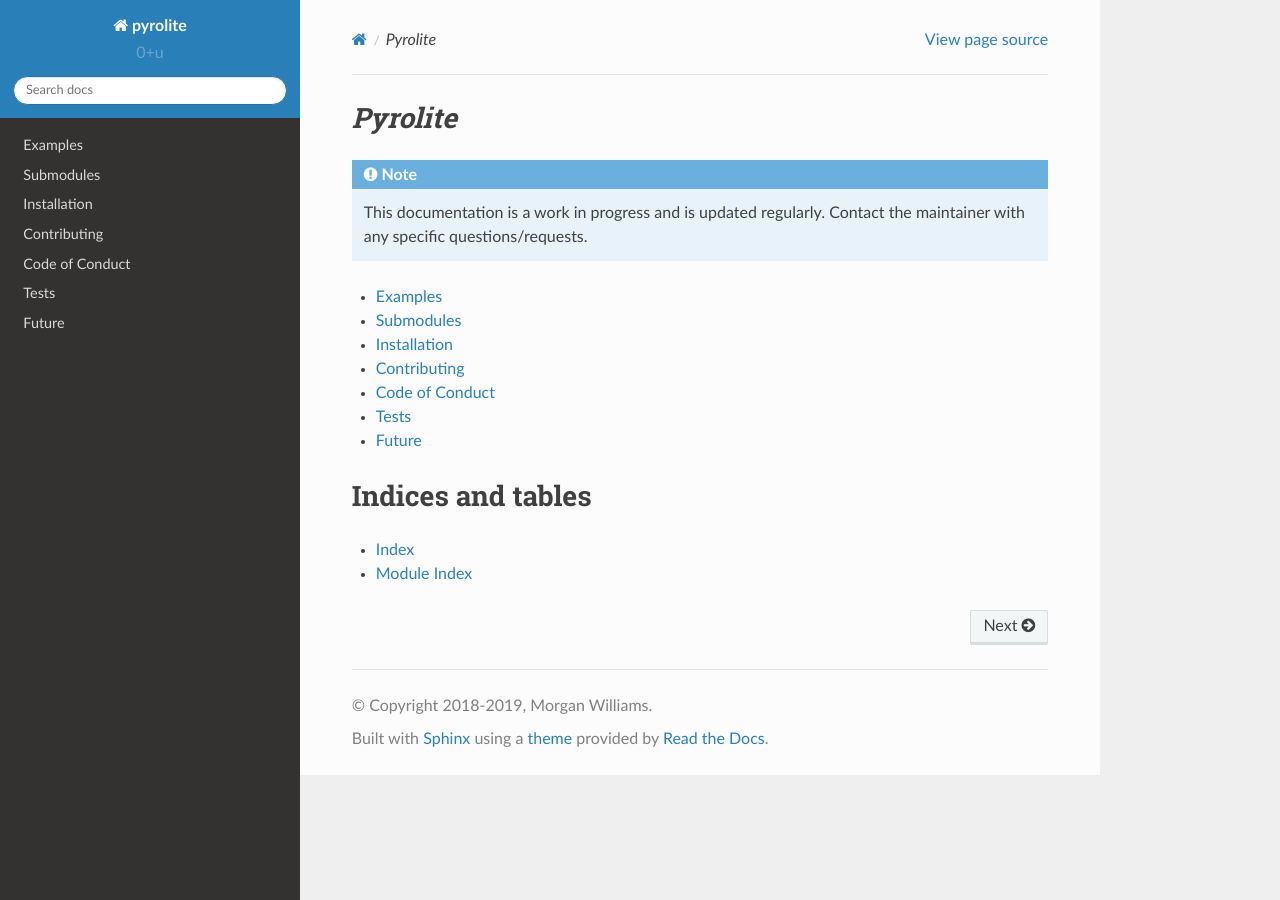
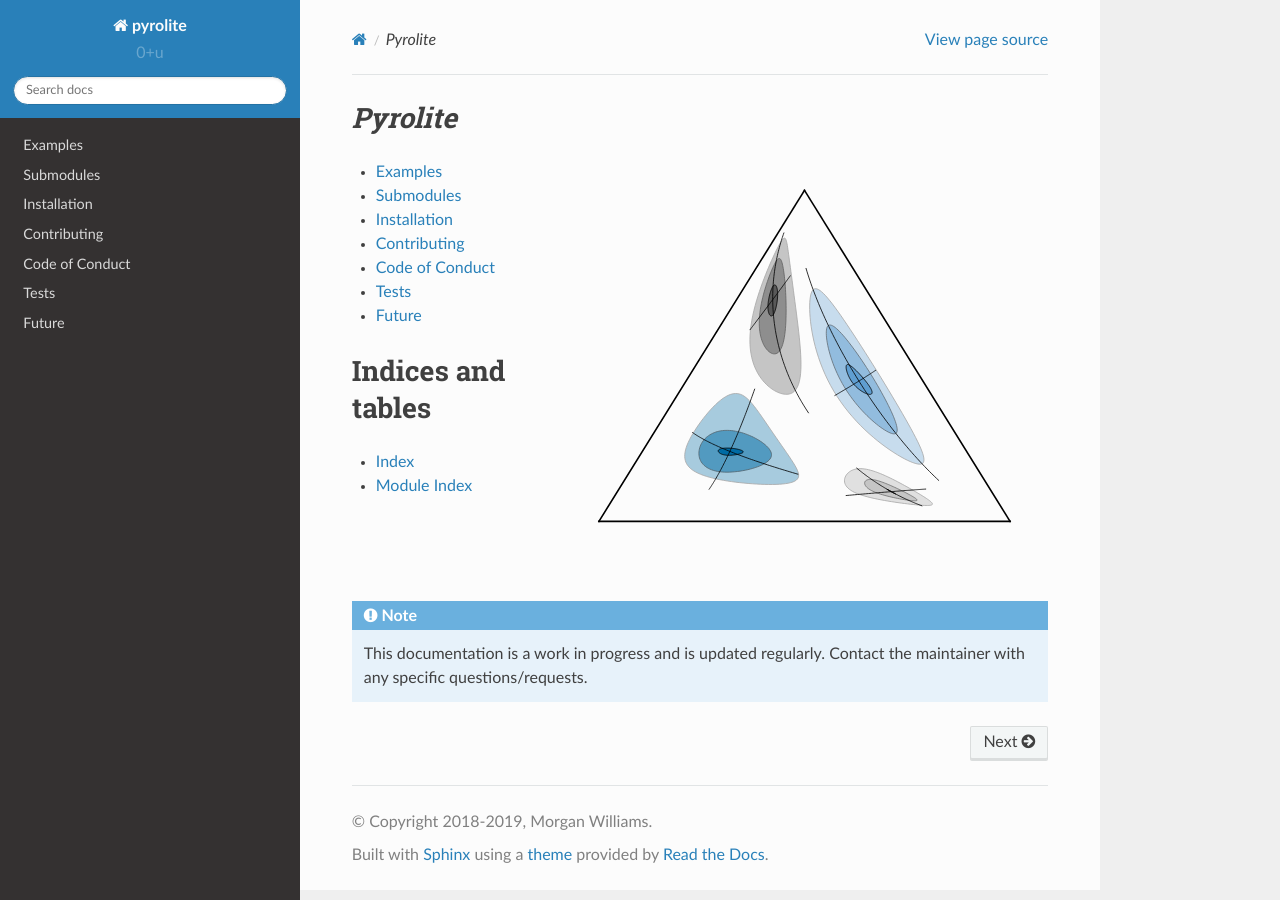
Before and after one commit to morganjwilliams/pyrolite, a Sphinx documentation site: the page built from docs/source/index.rst, in a window 1280 px wide. Built offline with Sphinx 7.4.7 and the Read the Docs theme 2.0.0, drawn with Linux system fonts in a browser that asks for light colours.

Commit message:
Update Docs

```diff
--- a/docs/source/index.rst
+++ b/docs/source/index.rst
@@ -4,8 +4,9 @@
 `Pyrolite`
 ====================================
 
-.. note:: This documentation is a work in progress and is updated regularly. Contact
-          the maintainer with any specific questions/requests.
+.. image:: ./_static/icon.svg
+   :width: 70%
+   :align: right
 
 .. toctree::
    :maxdepth: 1
--- a/docs/source/submoddoc/util.rst
+++ b/docs/source/submoddoc/util.rst
@@ -45,3 +45,9 @@
   .. automodule:: pyrolite.util.skl
       :members:
       :undoc-members:
+
+pyrolite\.util\.classification
+-------------------------------
+  .. automodule:: pyrolite.util.classification
+      :members:
+      :undoc-members:
```
Also changed, not shown: other parts of docs/source/index.rst (+5 -0 lines), docs/source/submoddoc/plot.rst (added, +23 -0 lines), docs/source/submodules.rst (+19 -30 lines), docs/source/_static/icon.jpg (added), docs/source/_static/icon.svg (added).
